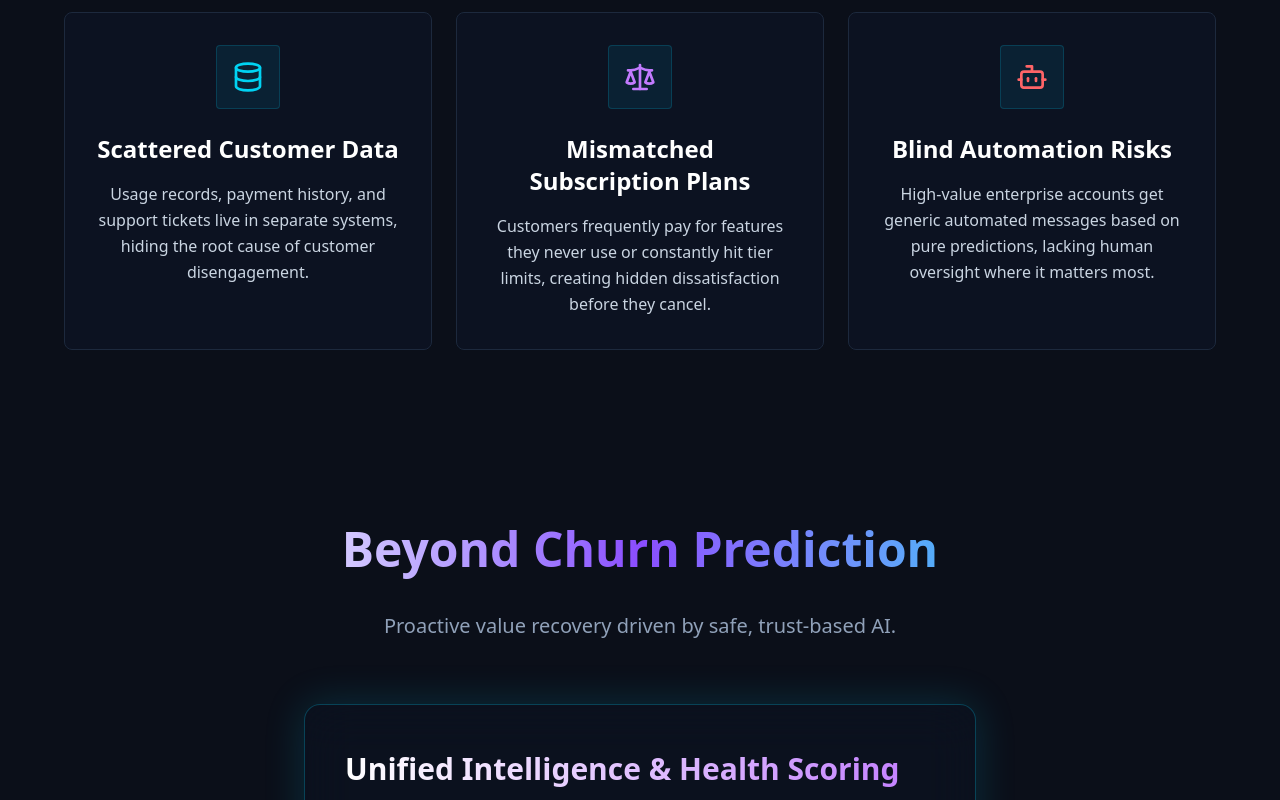
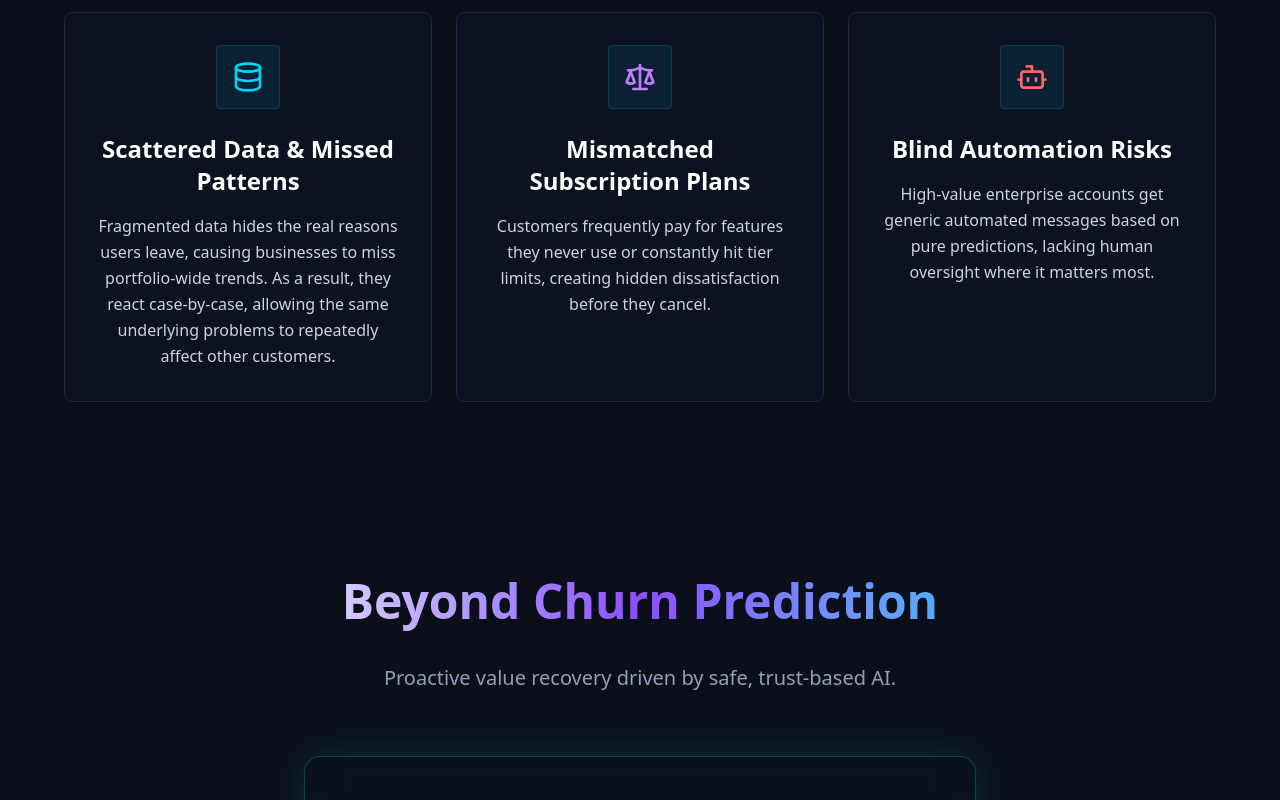
Before and after one commit to XinRou-28/tailor-ai, a React (Vite) app in the folder tailor-aiFinalFrontend/: page / in a window 1280 px wide. Shown: the part 1080-1880 px from the top of the page. Built offline with nearby package versions, Linux system fonts and the light colour scheme.

Commit message:
updated presentation

```diff
--- a/tailor-aiFinalFrontend/src/pages/Homepage.tsx
+++ b/tailor-aiFinalFrontend/src/pages/Homepage.tsx
@@ -149,8 +149,8 @@ const ProblemSection = () => {
   const problems = [
     {
       icon: <Database className="w-8 h-8 text-cyan-400" />,
-      title: "Scattered Customer Data",
-      description: "Usage records, payment history, and support tickets live in separate systems, hiding the root cause of customer disengagement."
+      title: "Scattered Data & Missed Patterns",
+      description: "Fragmented data hides the real reasons users leave, causing businesses to miss portfolio-wide trends. As a result, they react case-by-case, allowing the same underlying problems to repeatedly affect other customers."
     },
     {
       icon: <Scale className="w-8 h-8 text-purple-400" />,
@@ -298,6 +298,11 @@ const CoreObjectivesCarousel = () => {
       title: "Trust Layer & Operations Hub",
       description: "Implements a confidence guardrail determining whether actions are automated or human-reviewed, fed directly into an interactive command dashboard with personalized communications.",
       bullets: ["✓ Guardrailed Automation", "✓ Full Analytics Dashboard"]
+    },
+    {
+      title: "Business Insight Dashboard",
+      description: "Aggregates customer portfolio data over dynamic timeframes to identify recurring churn drivers. This comprehensive view supports organization-wide, data-driven product and operational improvements.",
+      bullets: ["✓ Dynamic Timeframe Analysis", "✓ Root Cause Identification"]
     }
   ];
 
@@ -311,12 +316,12 @@ const CoreObjectivesCarousel = () => {
     );
   };
 
-  // NEW KEYBOARD FEATURE
+  // ENHANCED KEYBOARD FEATURE
   useEffect(() => {
     const handleKeyDown = (e: KeyboardEvent) => {
-      if (e.key === 'ArrowRight') {
+      if (e.key === 'ArrowRight' || e.key === '>') {
         nextObjective();
-      } else if (e.key === 'ArrowLeft') {
+      } else if (e.key === 'ArrowLeft' || e.key === '<') {
         prevObjective();
       }
     };
```
Also changed, not shown: 1 other file (tests, documents, lock files or other folders).
